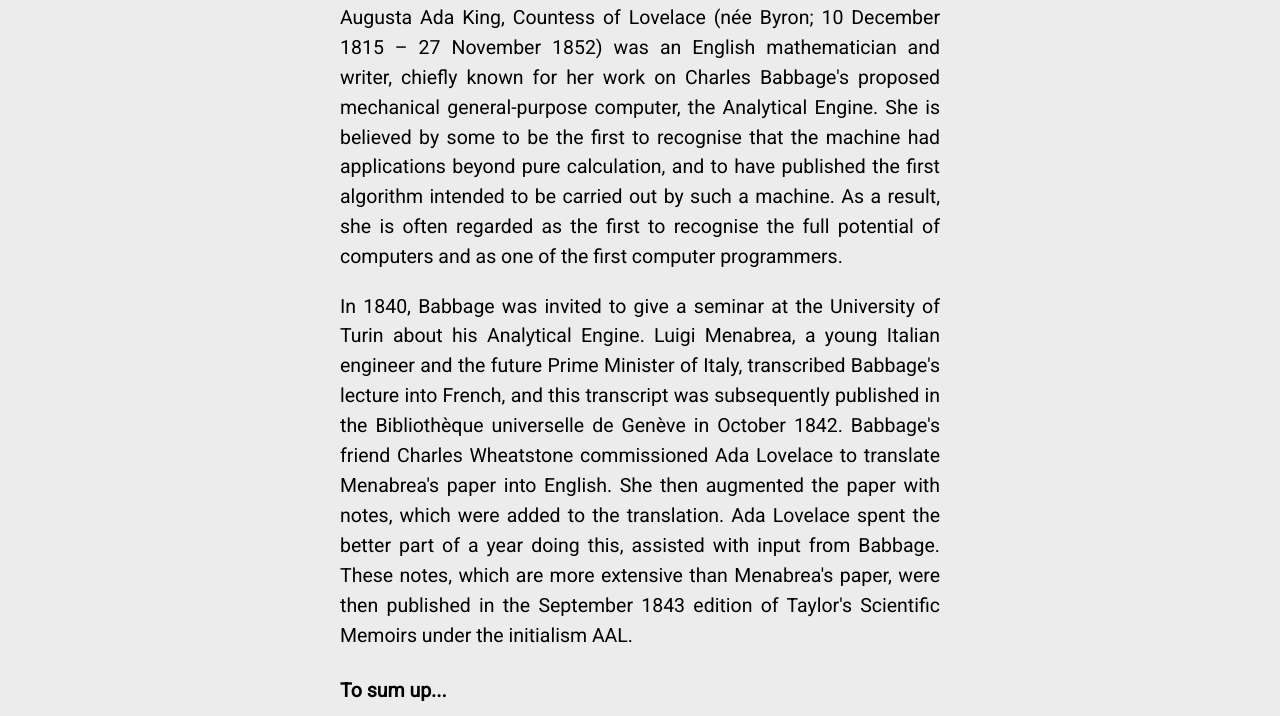
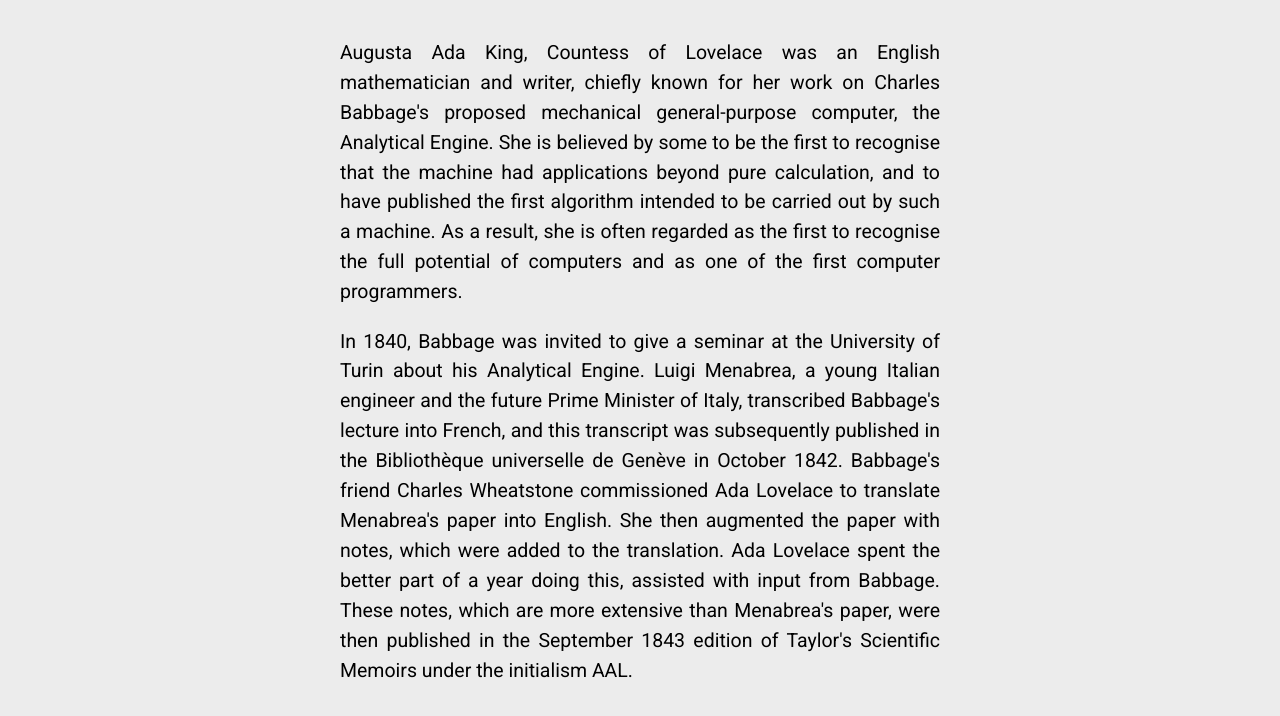
Before and after one commit to Samuele458/fcc-projects, a plain HTML site: page responsive-web-design/tribute-page/index.html in a window 1280 px wide. Shown: the part 693-1409 px from the top of the page. Drawn offline with Linux system fonts and the light colour scheme.

Commit message:
Update index.html

```diff
--- a/responsive-web-design/tribute-page/index.html
+++ b/responsive-web-design/tribute-page/index.html
@@ -56,12 +56,12 @@
         display: block;
         margin: 10px auto 10px auto;
         border-radius: 7px;
+
+        transition: transform 0.2s;
       }
 
       #image:hover {
-        animation-name: zoom;
-        animation-duration: 500ms;
-        animation-fill-mode: forwards;
+        transform: scale(1.01);
       }
 
       #img-div {
@@ -72,9 +72,10 @@
       }
 
       #tribute-info {
-        width: 600px;
+        max-width: 600px;
         text-align: justify;
         margin: auto;
+        padding: 35px;
       }
     </style>
   </head>
@@ -92,14 +93,13 @@
       <section id="tribute-info">
         <h2>Who is Ada Lovelace?</h2>
         <p>
-          Augusta Ada King, Countess of Lovelace (née Byron; 10 December 1815 –
-          27 November 1852) was an English mathematician and writer, chiefly
-          known for her work on Charles Babbage's proposed mechanical
-          general-purpose computer, the Analytical Engine. She is believed by
-          some to be the first to recognise that the machine had applications
-          beyond pure calculation, and to have published the first algorithm
-          intended to be carried out by such a machine. As a result, she is
-          often regarded as the first to recognise the full potential of
+          Augusta Ada King, Countess of Lovelace was an English mathematician
+          and writer, chiefly known for her work on Charles Babbage's proposed
+          mechanical general-purpose computer, the Analytical Engine. She is
+          believed by some to be the first to recognise that the machine had
+          applications beyond pure calculation, and to have published the first
+          algorithm intended to be carried out by such a machine. As a result,
+          she is often regarded as the first to recognise the full potential of
           computers and as one of the first computer programmers.
         </p>
         <p>
```
